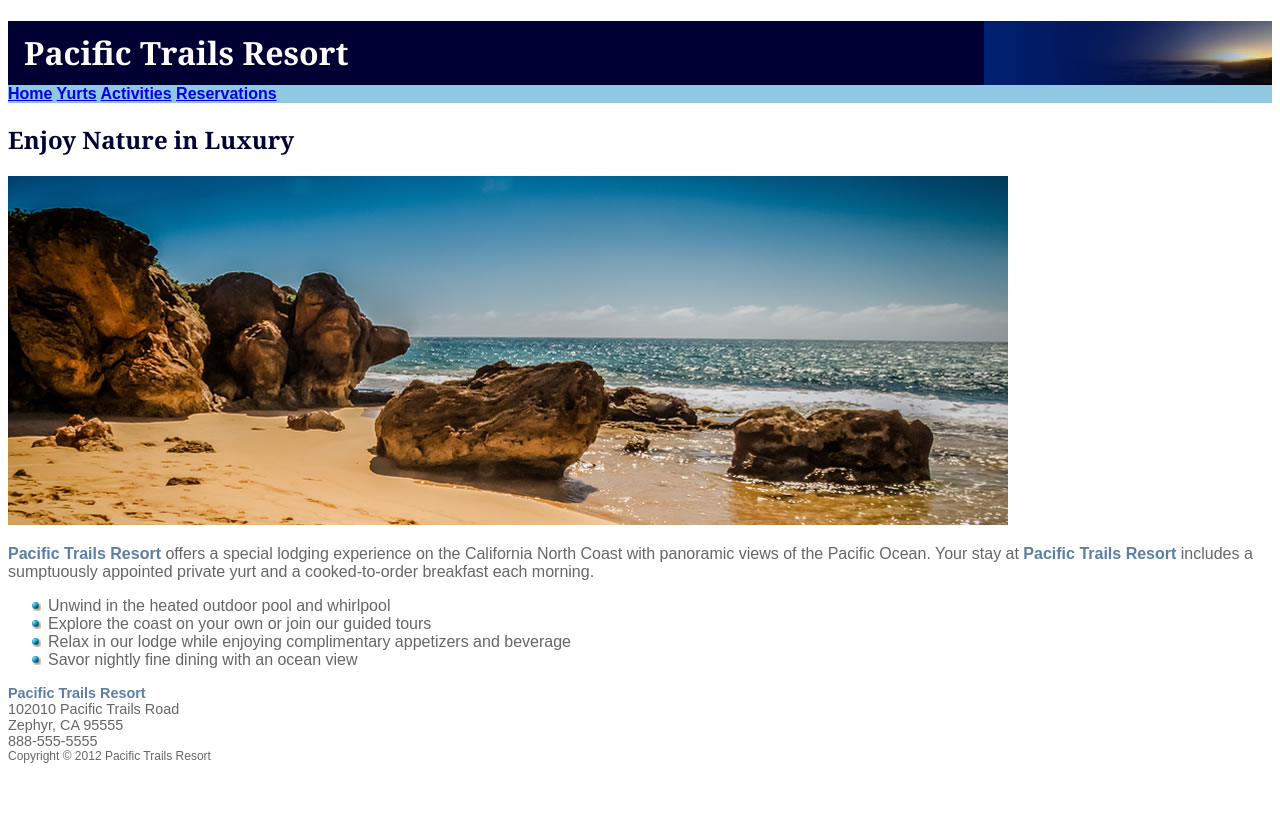
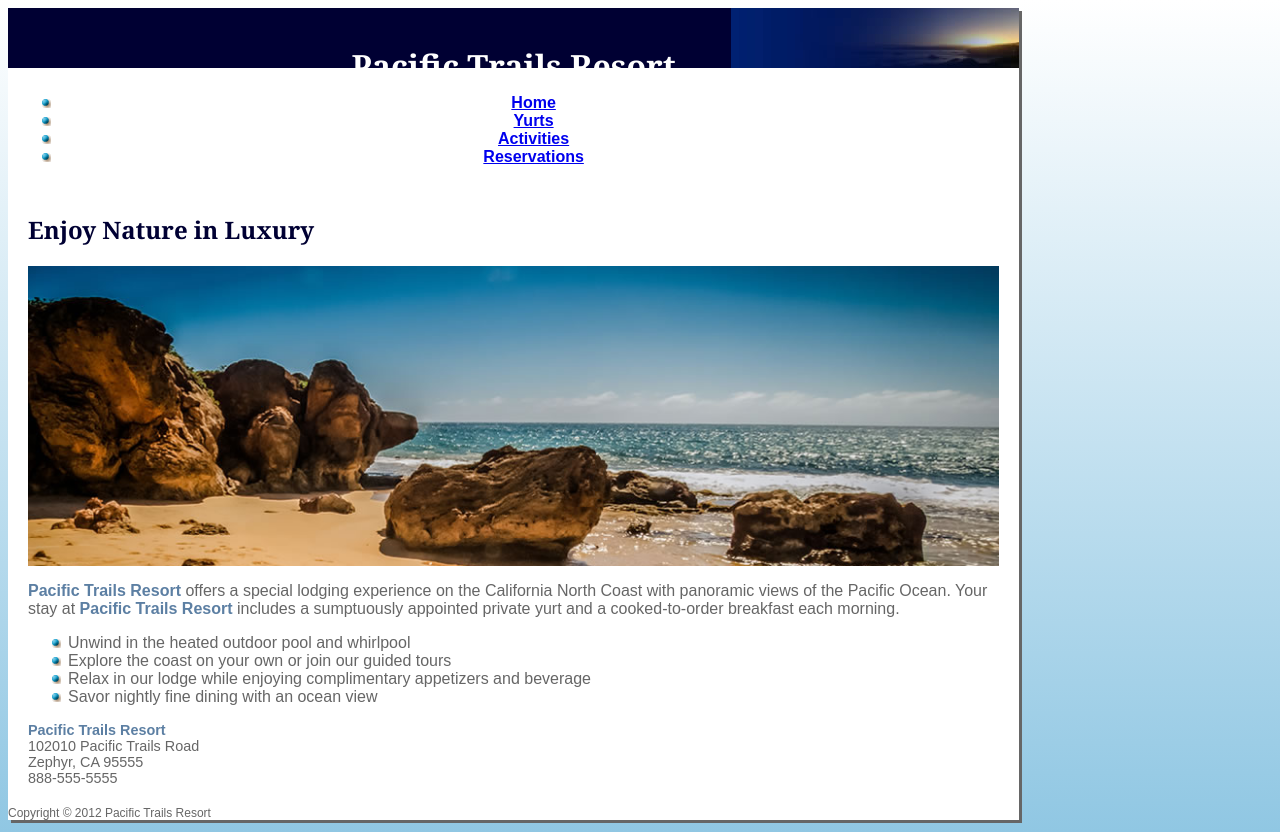
Before and after one commit to KamAlley/Comp213Lab, a plain HTML site: page index.html in a window 1280 px wide. Before the commit the page ends 800 px from the top, so only its background shows below. Drawn offline with Linux system fonts and the light colour scheme.

Commit message:
Lab 6 Week 8

```diff
--- a/index.html
+++ b/index.html
@@ -6,18 +6,22 @@
         <link rel="stylesheet" href="pacific.css">
     </head>
     <body>
+            <div id="wrapper">
             <header>
                 <h1>Pacific Trails Resort</h1>
             </header>
             <nav>
-            <a href="index.html">Home</a>
-            <a href="yurts.html">Yurts</a>
-            <a href="activities.html">Activities</a>
-            <a href="reservations.html">Reservations</a>
+                <ul>
+                    <li><a href="index.html">Home</a></li>
+                    <li><a href="yurts.html">Yurts</a></li>
+                    <li><a href="activities.html">Activities</a></li>
+                    <li><a href="reservations.html">Reservations</a></li>
+                </ul>
+
             </nav>
             <main>
                 <h2>Enjoy Nature in Luxury</h2>
-            <img src="images/coast.jpg" alt="Pacific Trails Resort is next to the beach" width="1000" height="349">
+                <div id="homehero"></div>
                 <p><span class="resort">Pacific Trails Resort</span> offers a special lodging experience on the California North Coast with panoramic views of the Pacific Ocean. Your stay at <span class="resort">Pacific Trails Resort</span> includes a sumptuously appointed private yurt and a cooked-to-order breakfast each morning.</p>
                 <ul>
                     <li>Unwind in the heated outdoor pool and whirlpool</li>
@@ -36,5 +40,6 @@
                 Copyright &copy; 2012 Pacific Trails Resort
                 <p><a href="mailto:youremail@my.centennialcollege.ca"></a></p>
             </footer>
+        </div>
     </body>
 </html>
--- a/pacific.css
+++ b/pacific.css
@@ -1,7 +1,12 @@
+* {
+    box-sizing: border-box;
+}
+
 body{
-    background-color:#FFFFFF;
+    background-color:#90C7E3;
     color:#666666;
     font-family:Arial, Helvetica, sans-serif;
+    background-image: linear-gradient(#FFFFFF, #90c7e3);
 }
 
 header{
@@ -10,13 +15,23 @@ header{
     background-image: url(images/sunset.jpg);
     background-repeat: no-repeat;
     background-position: right;
-    line-height: 400%;
-    text-indent: 1em;
+    height: 60px;
+    text-align: center;
+    padding-top: 15px;
 }
 
 nav{
-    background-color:#90C7E3;
+    background-color:#FFFFFF;
     font-weight:bold;
+    text-align: center;
+    padding: 10px;
+}
+
+main {
+    padding-top: 1px;
+    padding-left: 20px;
+    padding-bottom: 20px;
+    padding-right: 20px;
 }
 
 h1, h2, h3 {
@@ -78,3 +93,17 @@ input, textarea {
 #contact {
     font-size:90%;
 }
+
+#wrapper {
+    width: 80%;
+    background-color: #FFFFFF;
+    min-width: 960;
+    max-width: 2048;
+    box-shadow: 3px 3px;
+}
+
+#homehero {
+    height: 300px;
+    background-image: url(/images/coast.jpg);
+    background-size: 100%;
+}
```
Also changed, not shown: activities.html (+10 -5 lines), reservations.html (+9 -4 lines), yurts.html (+10 -5 lines). Lines whose indentation alone changed are shown as unchanged.
